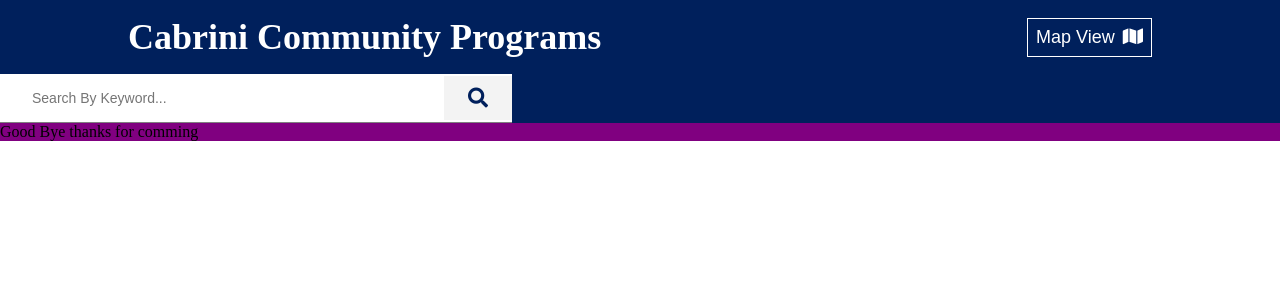
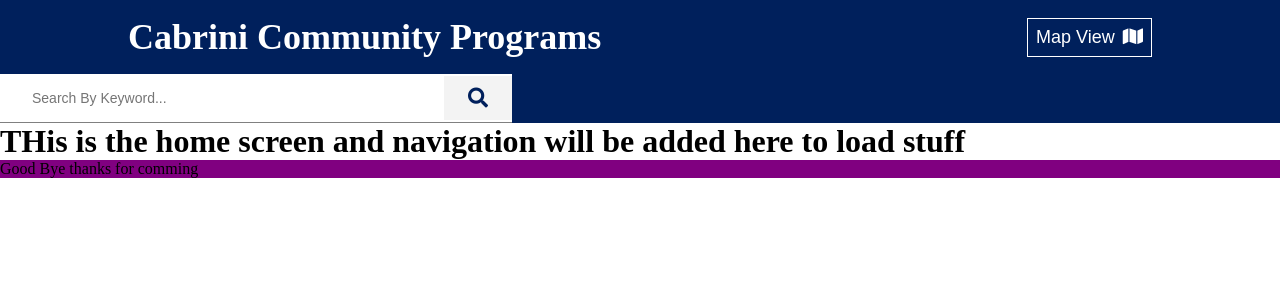
Before and after one commit to arroyoan/cabrini_programs, a React (Create React App) app in the folder frontend/: page / in a window 1280 px wide. Shown: the top 300 px of the page. Built offline with nearby package versions, Linux system fonts and the light colour scheme; the HTML template or start-up script is replaced by a standard one.

Commit message:
started routing functionality in the frontend

```diff
--- a/frontend/src/App.js
+++ b/frontend/src/App.js
@@ -1,17 +1,26 @@
 import './App.css';
 import React from 'react'
 import {
-  BrowserRouter as Router
+  BrowserRouter as Router,
+  Switch,
+  Route
 } from 'react-router-dom'
 
 import Header from './components/Header/Header'
 import Footer from './components/Footer/Footer'
+import ListViewScreen from './screens/listView/ListViewScreen'
+import HomeScreen from './screens/HomeScreen/HomeScreen';
 
 const App = ()=> {
   return (
     <Router>
       <Header/>
+        <Switch>
+          <Route path="/programs/listview" component={ListViewScreen}/>
+          <Route path="/programs/mapview" component={ListViewScreen}/>
+          <Route exact path="/" component={HomeScreen}/>
 
+        </Switch>
       <Footer/>
     </Router>
   );
--- /dev/null
+++ b/frontend/src/screens/HomeScreen/HomeScreen.js
@@ -0,0 +1,11 @@
+import React from 'react'
+
+const HomeScreen = () => {
+  return (
+    <div>
+      <h1>THis is the home screen and navigation will be added here to load stuff</h1>
+    </div>
+  )
+}
+
+export default HomeScreen
--- a/frontend/src/screens/listView/ListViewScreen.js
+++ b/frontend/src/screens/listView/ListViewScreen.js
@@ -16,7 +16,9 @@
 
   return (
     <div>
+      <h2>Confirmation that this is loading</h2>
       {loading ? <h1>Loading...</h1> : console.log(programs)}
+      {error ? <h1>{error.message}</h1> : <h1>Woops...</h1> }
     </div>
   )
 }
```
Also changed, not shown: frontend/src/screens/HomeScreen/HomeScreen.modoule.css (added), 1 other file (tests, documents, lock files or other folders).
